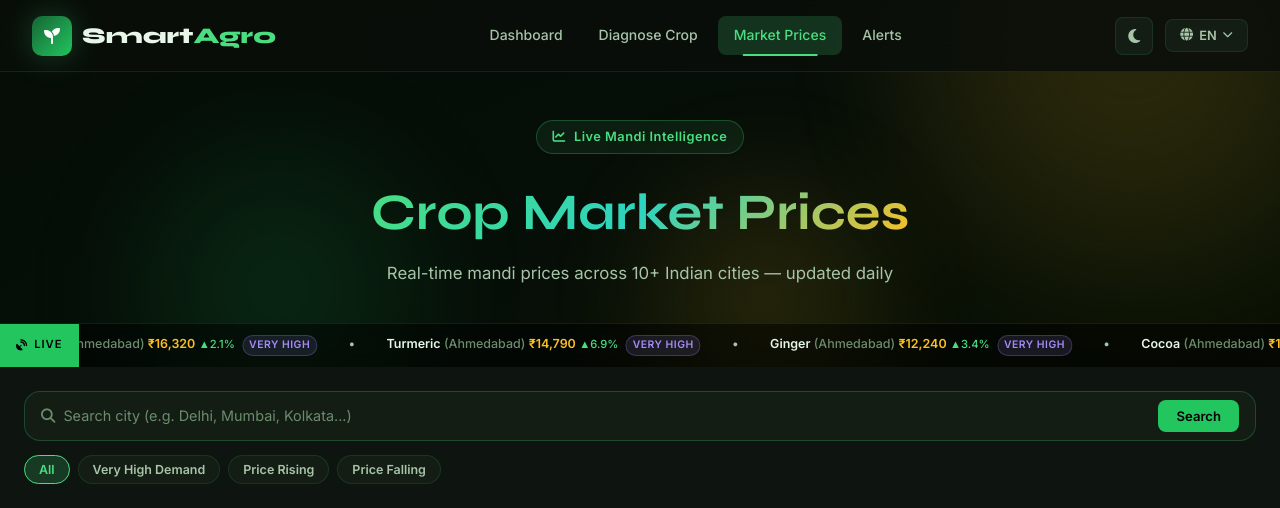
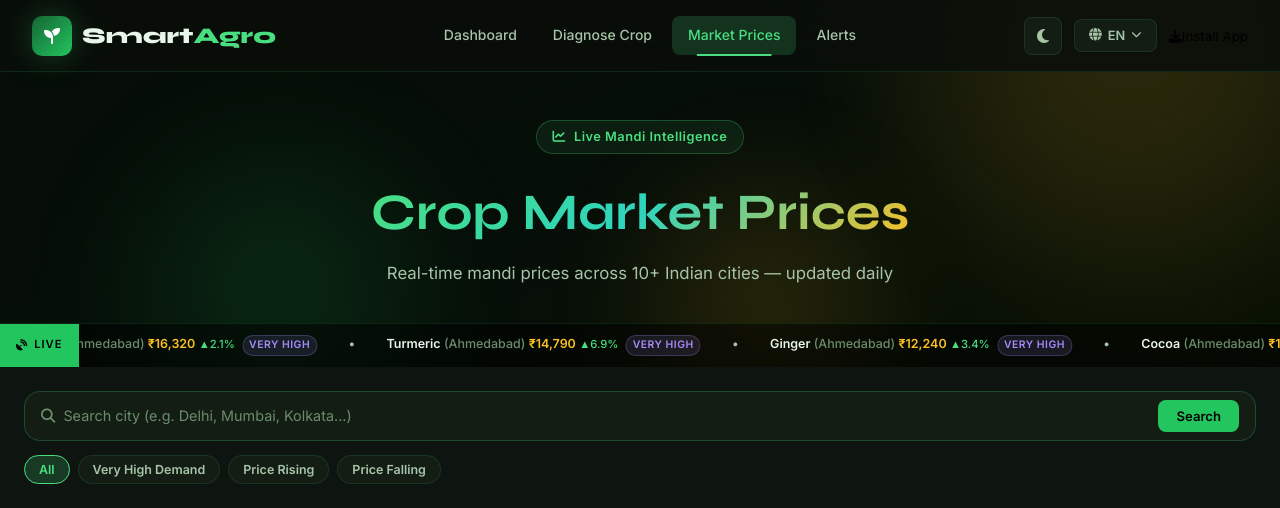
Before and after one commit to Anant-083/SMARTAGRO-83, a Flask app: page /market in a window 1280 px wide. Shown: the top 508 px of the page. Run offline with Flask 3, Linux system fonts and the light colour scheme.

Commit message:
Update templates/market.html

```diff
--- a/templates/market.html
+++ b/templates/market.html
@@ -44,6 +44,9 @@
         <div class="lang-list" id="langList"></div>
       </div>
     </div>
+    <button class="install-btn" id="installBtn" title="Install SmartAgro App">
+      <i class="fas fa-download"></i><span>Install App</span>
+    </button>
     <button class="hamburger" id="hamburger"><span></span><span></span><span></span></button>
   </div>
 </nav>
```
